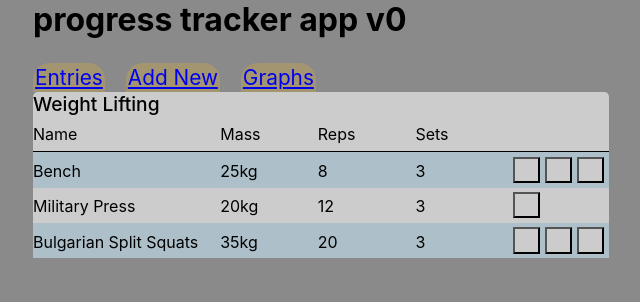
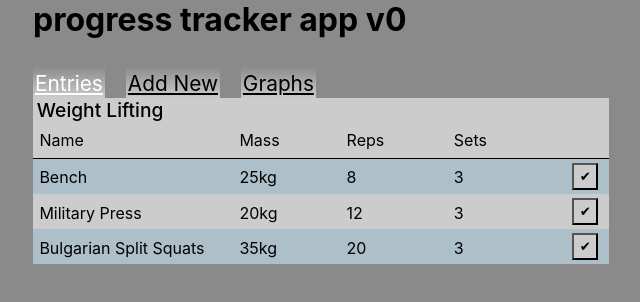
Before and after one commit to jessejp/progress-tracker, a React (Create React App) app: page /entries in a window 1280 px wide. Shown: the top 302 px of the page, without its empty margins (319-959 px from the left). Built offline with nearby package versions, Linux system fonts and the light colour scheme.

Commit message:
menu style updates

```diff
--- a/src/containers/AddEntryForm.js
+++ b/src/containers/AddEntryForm.js
@@ -107,9 +107,10 @@ const AddEntryForm = () => {
         value={userInput.sets}
         onChange={updateInputStates}
       />
-
-      <button onClick={addNewEntry}>Submit</button>
-      <button onClick={addNewEntry}>Submit & Add Another</button>
+      <div>
+        <button onClick={addNewEntry}>Submit & Add Another</button>
+        <button onClick={addNewEntry}>Submit</button>
+      </div>
     </form>
   );
 };
--- a/src/containers/Entries.module.css
+++ b/src/containers/Entries.module.css
@@ -1,7 +1,6 @@
 .entriesTable {
   text-align: left;
   background: #ccc;
-  border-radius: 0.3em;
 
   display: grid;
   grid-template-columns: minmax(9em, 36em);
@@ -9,7 +8,8 @@
 }
 
 .col:first-child {
-  word-break: break-all;
+  word-break: break-word;
+  margin-left: 0.4em;
 }
 
 .row:nth-child(2) {
@@ -21,7 +21,7 @@
   grid-template-rows: minmax(2.2em, auto);
   grid-template-columns:
     minmax(auto, 2fr) minmax(auto, 1fr) minmax(auto, 1fr) minmax(auto, 1fr)
-    6em;
+    3em;
   grid-column-gap: 0.5em;
   align-items: center;
 }
@@ -33,7 +33,7 @@
 .buttonsContainer {
   display: grid;
   grid-template-rows: auto;
-  grid-template-columns: 1fr 1fr 1fr;
+  justify-content: center;
 }
 
 .submitButton {
@@ -44,6 +44,8 @@
 
 .templateHeading {
   margin: 0px;
+  margin-left: 0.2em;
+
   font-size: 1.2em;
   font-weight: 500;
 }
--- a/src/containers/EntriesRowItem.js
+++ b/src/containers/EntriesRowItem.js
@@ -177,13 +177,9 @@ const EntriesRowItem = (props) => {
             className={css.submitButton}
             onClick={submitDataHandler}
             name={props.name}
-          ></button>
-          {props.enableRPE && (
-            <>
-              <button className={css.submitButton}></button>
-              <button className={css.submitButton}></button>
-            </>
-          )}
+          >
+            ✔
+          </button>
         </div>
       </div>
     </div>
--- a/src/containers/Header.js
+++ b/src/containers/Header.js
@@ -7,13 +7,34 @@ const Header = () => {
       <h1 className={css.heading}>progress tracker app v0</h1>
       <div className={css.menuSelections}>
         <div className={css.menuItem}>
-          <NavLink to="/entries">Entries</NavLink>
+          <NavLink
+            to="/entries"
+            className={(navData) =>
+              navData.isActive ? css.active : css.inactive
+            }
+          >
+            Entries
+          </NavLink>
         </div>
         <div className={css.menuItem}>
-          <NavLink to="/addnew">Add New</NavLink>
+          <NavLink
+            to="/addnew"
+            className={(navData) =>
+              navData.isActive ? css.active : css.inactive
+            }
+          >
+            Add New
+          </NavLink>
         </div>
         <div className={css.menuItem}>
-          <NavLink to="/graphs">Graphs</NavLink>
+          <NavLink
+            to="/graphs"
+            className={(navData) =>
+              navData.isActive ? css.active : css.inactive
+            }
+          >
+            Graphs
+          </NavLink>
         </div>
       </div>
     </header>
--- a/src/containers/Header.module.css
+++ b/src/containers/Header.module.css
@@ -10,12 +10,22 @@
 }
 
 .menuItem {
-  padding: 0.1em;
-  background: rgb(255 188 0 / 20%);
-  border-top-left-radius: 0.8em;
-  border-top-right-radius: 0.8em;
+  padding: 0.4em 0.1em 0.1em 0.1em;
+  background: linear-gradient(0deg, #ccc, transparent 90%);
+}
+
+.menuItem.active {
+  background: linear-gradient(0deg, rgb(255, 165, 0), transparent 90%);
 }
 
 .menuItem:hover {
   cursor: pointer;
 }
+
+a.inactive {
+  color: black;
+}
+
+a.active {
+  color: white;
+}
--- a/src/store/entries-slice.js
+++ b/src/store/entries-slice.js
@@ -7,7 +7,7 @@ const entriesData = [
     mass: "25",
     reps: "8",
     sets: "3",
-    enableRPE: true,
+    enableRPE: false,
   },
   {
     category: "Weight Lifting",
@@ -23,7 +23,7 @@ const entriesData = [
     mass: "35",
     reps: "20",
     sets: "3",
-    enableRPE: true,
+    enableRPE: false,
   },
 ];
 
```
